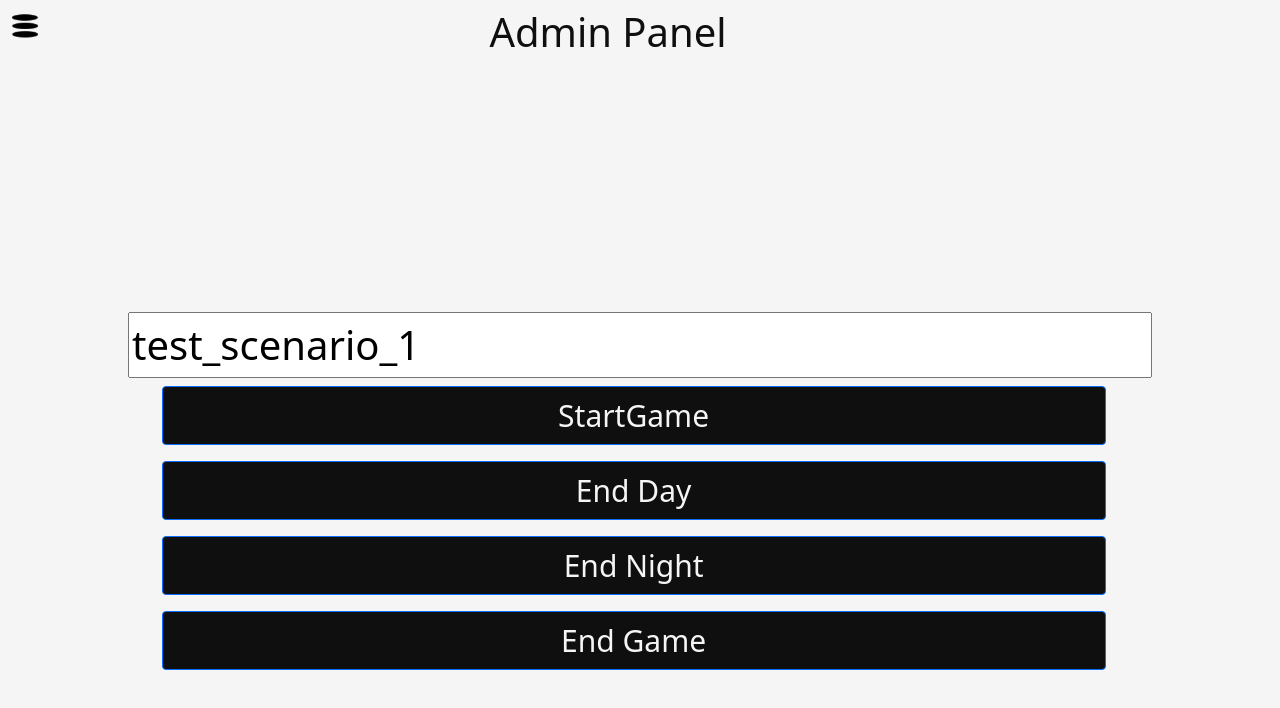
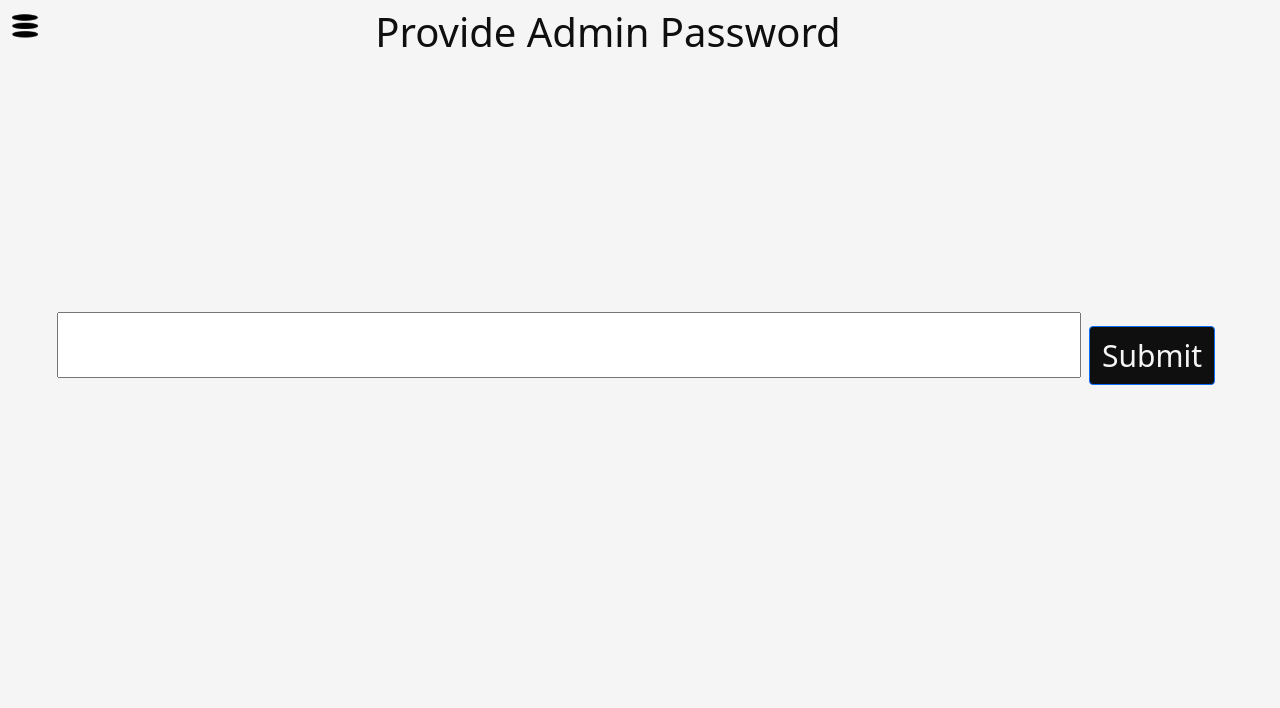
Before and after one commit to pmroczko/mafia-ui, a React (Create React App) app: page /admin in a window 1280 px wide. Shown: the top 708 px of the page. Built offline with nearby package versions, Linux system fonts and the light colour scheme.

Commit message:
Added Admin password protection.

```diff
--- a/package.json
+++ b/package.json
@@ -8,6 +8,7 @@
     "@testing-library/user-event": "^12.8.3",
     "axios": "^0.21.4",
     "bootstrap": "^5.1.1",
+    "js-sha256": "^0.9.0",
     "node-sass": "^6.0.1",
     "react": "^17.0.2",
     "react-bootstrap": "^1.6.3",
--- a/src/_index.scss
+++ b/src/_index.scss
@@ -1,5 +1,6 @@
 @import "components/components";
 @import "components/variables";
+@import "views/views";
 html,
 body {
   height: 100%;
--- a/src/components/Input.js
+++ b/src/components/Input.js
@@ -1,11 +1,13 @@
-const MafiaInput = ({ referenceField }) => {
+const MafiaInput = ({ referenceField, onChanged, customType }) => {
   const handleChange = (e) => {
     console.log("Input value has changed");
+    onChanged && onChanged(e.target.value);
   };
+  customType = customType ? customType : "text";
   return (
     <input
       ref={referenceField}
-      type='text'
+      type={customType}
       className='mafia-input-big'
       onChange={handleChange}
     />
--- a/src/components/_components.scss
+++ b/src/components/_components.scss
@@ -25,20 +25,6 @@
     left: 10%;
     top: 8px;
   }
-}
-
-.admin-container {
-  text-align: center;
-  .admin-button-container {
-    width: 75%;
-    margin-left: 12%;
-    display: flex;
-    flex-direction: column;
-  }
-}
-
-.new-player-container {
-  text-align: center;
 }
 
 .help-container {
@@ -76,31 +62,6 @@
   width: 80%;
 }
 
-.lobby-users-container,
-.players-container {
-  overflow: auto;
-  position: fixed;
-  width: 100%;
-  height: 84%;
-  top: 55px;
-  thead {
-    position: sticky;
-    top: 0px;
-    background-color: $secondary-color;
-    color: $primary-color;
-  }
-  tbody {
-    color: $secondary-color;
-    .lobby-users-current-user {
-      color: $selected-color;
-    }
-  }
-}
-
-.players-container {
-  top: 75px;
-}
-
 .menu-container {
   position: absolute;
   left: 0px;
--- a/src/components/buttons/MafiaButton.js
+++ b/src/components/buttons/MafiaButton.js
@@ -11,7 +11,6 @@ function MafiaButton({ label, func, args, customClass }) {
 
   return (
     <Button onClick={onClick} className={cls}>
-      {" "}
       {label}
     </Button>
   );
--- /dev/null
+++ b/src/controllers/AuthController.js
@@ -0,0 +1,11 @@
+import { sha256 } from "js-sha256";
+const ADMIN_PASS =
+  "b9aac01605855078e330997b3738612ea6341e9074e286910b6e00f195d1140b";
+const AuthController = {
+  Authenticate: (password) => {
+    const pass = sha256(password);
+    return pass === ADMIN_PASS;
+  },
+};
+
+export default AuthController;
--- a/src/controllers/CacheController.js
+++ b/src/controllers/CacheController.js
@@ -1,7 +1,14 @@
+import { sha256 } from "js-sha256";
+
 const CacheKey = {
   PlayerName: "MafiaPlayerName",
   PlayerPosition: "MafiaPlayerPosition",
+  AdminPassword: "MafiaAdminPassword",
 };
+function isKeySet(key) {
+  const val = localStorage.getItem(CacheKey.PlayerName);
+  return val !== null && val.toString().length > 0;
+}
 
 const CacheController = {
   SetPlayerName: (name) => {
@@ -20,8 +27,16 @@ const CacheController = {
     return localStorage.getItem(CacheKey.PlayerPosition);
   },
   IsPlayerNameSet: () => {
-    const val = localStorage.getItem(CacheKey.PlayerName);
-    return val !== null && val.toString().length > 0;
+    return isKeySet(CacheKey.PlayerName);
+  },
+  SetAdminPassword: (password) => {
+    localStorage.setItem(CacheKey.AdminPassword, password);
+  },
+  GetAdminPassword: () => {
+    return localStorage.getItem(CacheKey.AdminPassword);
+  },
+  IsAdminPasswordSet: () => {
+    return isKeySet(CacheKey.AdminPassword);
   },
 };
 
--- a/src/views/Admin.js
+++ b/src/views/Admin.js
@@ -1,16 +1,23 @@
 import Header from "../components/Header";
 import MafiaButton from "../components/buttons/MafiaButton";
-import { useRef, useEffect } from "react";
+import { Button } from "react-bootstrap";
+import { useRef, useState, useEffect } from "react";
 import MafiaInput from "../components/Input";
 import MessageController from "../controllers/MessageController";
 import ButtonClasses from "../enums/ButtonClasses";
+import AuthController from "../controllers/AuthController";
+import CacheController from "../controllers/CacheController";
 
 function Admin() {
   const senarioRef = useRef();
+  const adminPassRef = useRef();
+  const [isAuthenticated, setIsAuthenticated] = useState(false);
 
   useEffect(() => {
     async function updateRef() {
-      senarioRef.current.value = "test_scenario_1";
+      if (CacheController.IsAdminPasswordSet()) {
+        adminPassRef.current.value = CacheController.GetAdminPassword();
+      }
     }
     updateRef();
   }, []);
@@ -24,6 +31,7 @@ function Admin() {
       MessageController.ShowError("Unable to start the game", resp);
     }
   };
+
   const endGameCallback = (resp) => {
     if (resp.status === 200) {
       MessageController.ShowInfo("Game has ended");
@@ -32,10 +40,30 @@ function Admin() {
     }
   };
 
-  return (
+  const onClicked = () => {
+    const is =
+      adminPassRef &&
+      adminPassRef.current &&
+      AuthController.Authenticate(adminPassRef.current.value);
+    setIsAuthenticated(is);
+    if (is) {
+      CacheController.SetAdminPassword(adminPassRef.current.value);
+    }
+  };
+
+  const loginPanel = (
+    <div className='mafia-container'>
+      <Header text='Provide Admin Password' />
+      <MafiaInput referenceField={adminPassRef} customType='password' />
+      <Button onClick={onClicked} className='mafia-button mafia-button-big'>
+        Submit
+      </Button>
+    </div>
+  );
+  const adminPanel = (
     <div>
       <Header text='Admin Panel' />
-      <div className='admin-container'>
+      <div className='mafia-container admin-container'>
         <MafiaInput referenceField={senarioRef} />
         <div className='admin-button-container'>
           <MafiaButton
@@ -64,6 +92,8 @@ function Admin() {
       </div>
     </div>
   );
+
+  return isAuthenticated ? adminPanel : loginPanel;
 }
 
 export default Admin;
--- a/src/views/NewPlayer.js
+++ b/src/views/NewPlayer.js
@@ -29,7 +29,7 @@ function NewPlayer() {
   }
 
   return (
-    <div className='new-player-container'>
+    <div className='mafia-container new-player-container'>
       <div>
         <Header text='Enter your name' />
         <MafiaInput referenceField={nameInputRef} />
--- /dev/null
+++ b/src/views/_views.scss
@@ -0,0 +1,37 @@
+.admin-container {
+  text-align: center;
+  .admin-button-container {
+    width: 75%;
+    margin-left: 12%;
+    display: flex;
+    flex-direction: column;
+  }
+}
+
+.mafia-container {
+  text-align: center;
+}
+.lobby-users-container,
+.players-container {
+  overflow: auto;
+  position: fixed;
+  width: 100%;
+  height: 84%;
+  top: 55px;
+  thead {
+    position: sticky;
+    top: 0px;
+    background-color: $secondary-color;
+    color: $primary-color;
+  }
+  tbody {
+    color: $secondary-color;
+    .lobby-users-current-user {
+      color: $selected-color;
+    }
+  }
+}
+
+.players-container {
+  top: 75px;
+}
```
